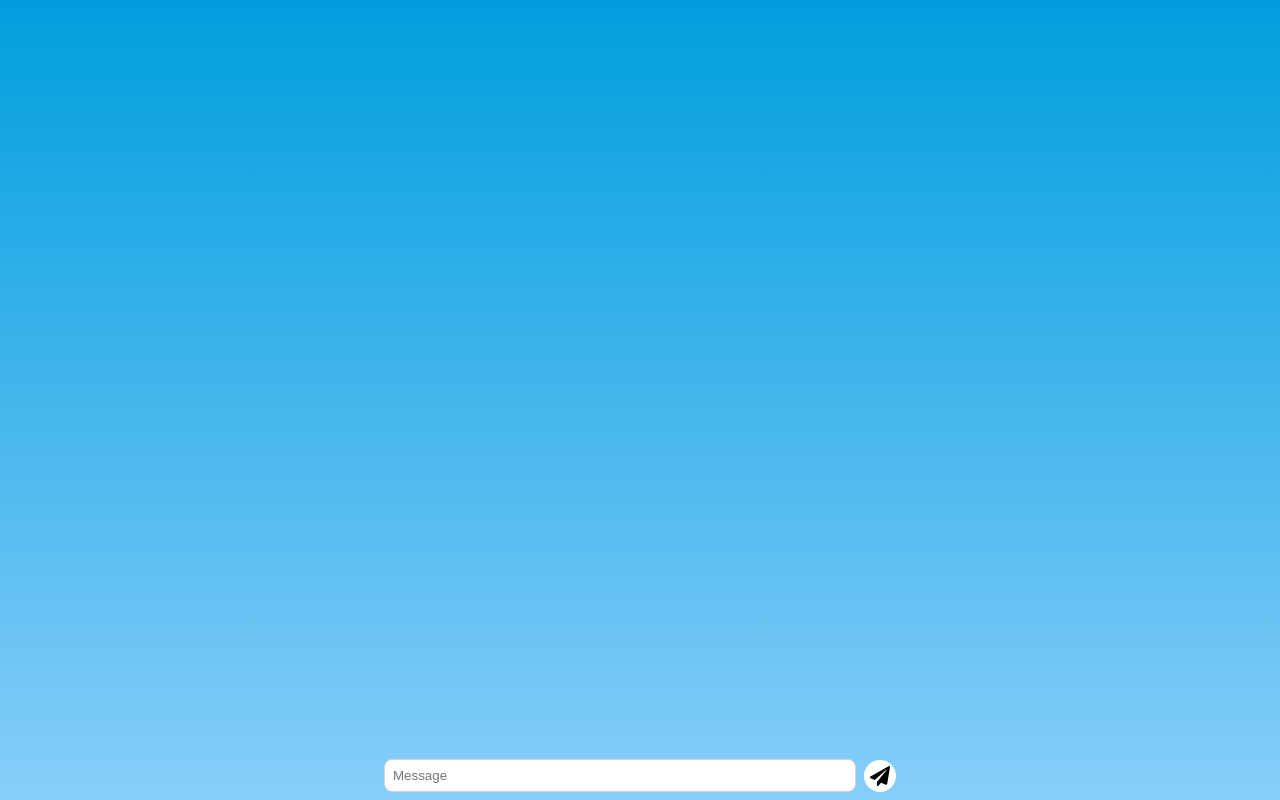
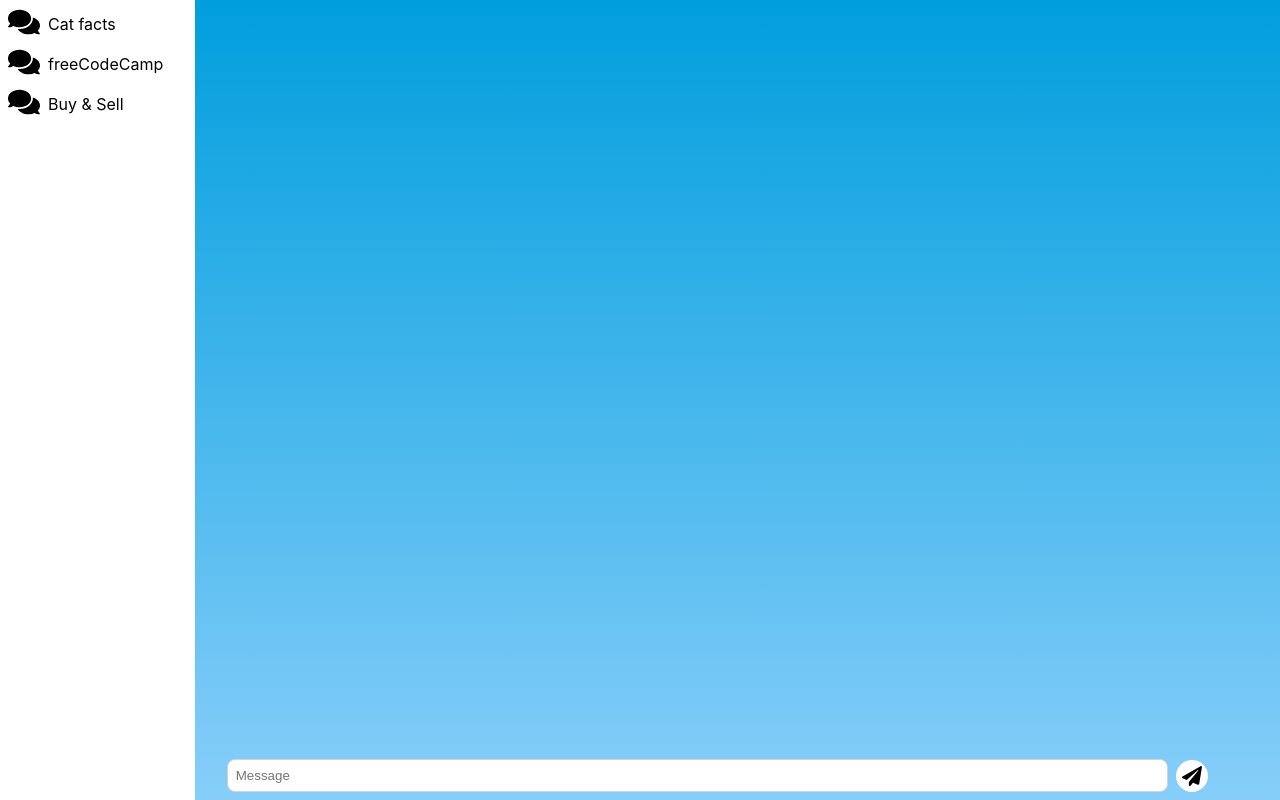
Before and after one commit to sokoliao/gb-react, a React (Create React App) app: page / in a window 1280 px wide. Built offline with nearby package versions, Linux system fonts and the light colour scheme.

Commit message:
add chat list

```diff
--- a/src/App.css
+++ b/src/App.css
@@ -3,12 +3,24 @@
   width: 100vw;
   background-image: linear-gradient(rgb(0, 158, 221), lightskyblue);
   display: flex;
-  flex-direction: column;
-  align-items: center;
-  justify-content: flex-end;
+  align-items: stretch;
+  justify-content: flex-start;
 }
 
-.app-wrapper > * {
-  max-width: 80vw;
-  min-width: 512px;
+.chat-list-wrapper {
+  display: flex;
+  flex-direction: column;
+  justify-content: flex-start;
+  align-items: stretch;
+  width: 200px;
 }
+
+.chat-wrapper {
+  width: 80%;
+  display: flex;
+  flex-direction: column;
+  align-items: stretch;
+  justify-content: flex-end;
+  padding-left: 24px;
+  padding-right: 64px;
+}
--- a/src/App.tsx
+++ b/src/App.tsx
@@ -6,6 +6,8 @@ import { useChatbot } from "./hooks/use-chatbot.hook";
 import { MessageListComponent } from "./components/message-list/message-list.component";
 import { useFocusNewMessage } from "./hooks/use-focus-new-message.hook";
 import { useMessages } from "./hooks/use-messages.hook";
+import { ChatListComponent } from "./components/chat-list/chat-list.component";
+import { chats } from "./model/chat";
 
 const App: React.FC<{}> = () => {
   const [messages, addMessage] = useMessages();
@@ -13,6 +15,10 @@ const App: React.FC<{}> = () => {
   useChatbot(messages, addMessage);
   return (
     <div className="app-wrapper">
+      <div className="chat-list-wrapper">
+        <ChatListComponent chats={chats}></ChatListComponent>
+      </div>
+      <div className="chat-wrapper">
         <MessageListComponent
           messages={messages}
           currentUser={currentUser}
@@ -23,6 +29,7 @@ const App: React.FC<{}> = () => {
           onSubmitNewMessage={addMessage}
         ></NewMessageComponent>
       </div>
+    </div>
   );
 };
 
--- /dev/null
+++ b/src/components/chat-list/chat-list.component.tsx
@@ -0,0 +1,17 @@
+import { Chat } from "../../model/chat";
+import { ChatRecordComponent } from "../chat-record/chat-record.component";
+import "./chat-list.css";
+
+interface ChatListProps {
+  chats: Chat[];
+}
+
+export const ChatListComponent: React.FC<ChatListProps> = (props) => {
+  return (
+    <div className="chat-list-content">
+      {props.chats.map((chat) => (
+        <ChatRecordComponent key={chat.id} record={chat}></ChatRecordComponent>
+      ))}
+    </div>
+  );
+};
--- /dev/null
+++ b/src/components/chat-list/chat-list.css
@@ -0,0 +1,5 @@
+.chat-list-content {
+  background-color: white;
+  min-height: 100%;
+  overflow-y: scroll;
+}
--- /dev/null
+++ b/src/components/chat-record/chat-record.component.tsx
@@ -0,0 +1,17 @@
+import { Chat } from "../../model/chat";
+import "./chat-record.css";
+
+interface ChatRecordProps {
+  record: Chat;
+}
+
+export const ChatRecordComponent: React.FC<ChatRecordProps> = (props) => {
+  return (
+    <div className="chat-record-wrapper">
+      <div className="chat-record-logo">
+        <img src={props.record.logoUrl} alt="logo" />
+      </div>
+      <div className="chat-record-text">{props.record.name}</div>
+    </div>
+  );
+};
--- /dev/null
+++ b/src/components/chat-record/chat-record.css
@@ -0,0 +1,18 @@
+.chat-record-wrapper {
+  display: flex;
+  align-items: stretch;
+  justify-content: start;
+  margin: 8px;
+}
+
+.chat-record-logo {
+  width: 32px;
+  height: 32px;
+  margin-right: 8px;
+}
+
+.chat-record-text {
+  text-overflow: ellipsis;
+  display: flex;
+  align-items: center;
+}
--- /dev/null
+++ b/src/model/chat.ts
@@ -0,0 +1,24 @@
+import { v4 as uuidv4 } from 'uuid';
+export interface Chat {
+  id: string;
+  name: string;
+  logoUrl: string;
+}
+
+export const chats: Chat[] = [
+  {
+    id: uuidv4(),
+    name: "Cat facts",
+    logoUrl: "/gb-react/comments-solid.svg",
+  },
+  {
+    id: uuidv4(),
+    name: "freeCodeCamp",
+    logoUrl: "/gb-react/comments-solid.svg",
+  },
+  {
+    id: uuidv4(),
+    name: "Buy & Sell",
+    logoUrl: "/gb-react/comments-solid.svg",
+  }
+];
--- a/src/model/message.ts
+++ b/src/model/message.ts
@@ -1,4 +1,4 @@
-import {v4 as uuidv4} from 'uuid';
+import { v4 as uuidv4 } from 'uuid';
 import { User } from './user';
 
 export interface Message {
```
Also changed, not shown: public/comments-solid.svg (added). Lines whose indentation alone changed are shown as unchanged.
